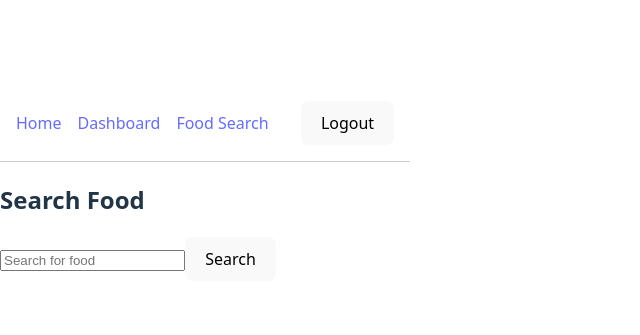
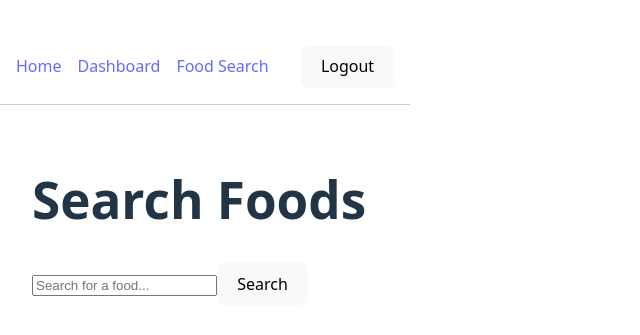
Before and after one commit to Hernerdez/macro_tracker, a React (Vite) app in the folder macro-tracker-frontend/: page /search in a window 1280 px wide. Shown: the part 209-544 px from the top of the page, without its empty margins (0-640 px from the left). Built offline with nearby package versions, Linux system fonts and the light colour scheme; sample sign-in values are in the browser's storage.

Commit message:
search api

```diff
--- a/macro-tracker-frontend/src/FoodSearch.jsx
+++ b/macro-tracker-frontend/src/FoodSearch.jsx
@@ -2,7 +2,7 @@
 import { useState } from 'react';
 import axios from 'axios';
 
-function FoodSearch() {
+const FoodSearch = () => {
   const [query, setQuery] = useState('');
   const [results, setResults] = useState([]);
   const [error, setError] = useState('');
@@ -10,26 +10,27 @@ function FoodSearch() {
   const handleSearch = async (e) => {
     e.preventDefault();
     setError('');
-    setResults([]);
-
     try {
-      const res = await axios.get(`https://macro-tracker-api.onrender.com/search-food/`, {
-        params: { query },
-      });
+      const res = await axios.get(
+        `https://macro-tracker-api.onrender.com/search-food/`,
+        {
+          params: { query },
+        }
+      );
       setResults(res.data.foods || []);
     } catch (err) {
       console.error(err);
-      setError('Failed to fetch food data.');
+      setError('Error fetching food data');
     }
   };
 
   return (
-    <div>
-      <h2>Search Food</h2>
+    <div style={{ padding: '2rem' }}>
+      <h1>Search Foods</h1>
       <form onSubmit={handleSearch}>
         <input
           type="text"
-          placeholder="Search for food"
+          placeholder="Search for a food..."
           value={query}
           onChange={(e) => setQuery(e.target.value)}
         />
@@ -41,12 +42,12 @@ function FoodSearch() {
       <ul>
         {results.map((food) => (
           <li key={food.fdcId}>
-            <strong>{food.description}</strong> ({food.brandOwner || 'Generic'})
+            {food.description} — {food.foodCategory}
           </li>
         ))}
       </ul>
     </div>
   );
-}
+};
 
 export default FoodSearch;
```
